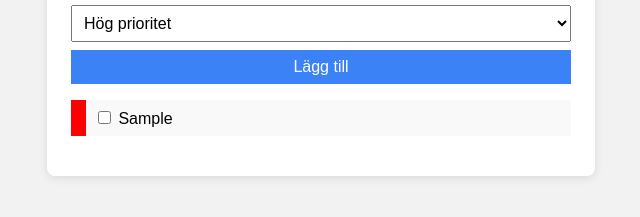
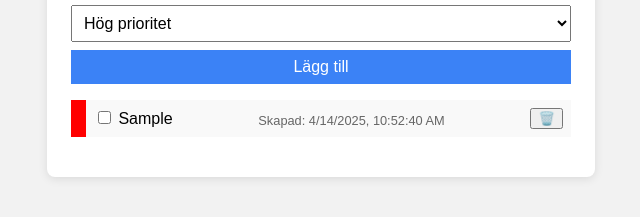
Before and after one commit to nathalievaster/todo-list, a website built with Vite: page index.html in a window 1280 px wide. Both pictures are taken after typing "Sample" into the empty fields and a click on the button "Lägg till". Shown: the part 177-394 px from the top of the page, without its empty margins (319-959 px from the left). Built offline with nearby package versions, Linux system fonts and the light colour scheme.

Commit message:
text för skapad, slutförd och ta bort

```diff
--- a/src/main.ts
+++ b/src/main.ts
@@ -2,6 +2,8 @@ interface Todo {
   task: string;
   completed: boolean;
   priority: 1 | 2 | 3;
+  createdAt: string;
+  completedAt?: string;
 }
 
 class TodoList {
@@ -22,7 +24,8 @@ class TodoList {
     const newTodo: Todo = {
       task: task.trim(),      // Tar bort onödiga mellanslag i början/slutet
       completed: false,       // Alla nya todos är inte klara från början
-      priority: priority as 1 | 2 | 3 // Typecastar till exakt 1, 2 eller 3
+      priority: priority as 1 | 2 | 3, // Typecastar till exakt 1, 2 eller 3
+      createdAt: new Date().toISOString() // Lägg till skapad-datum
     };
 
     // Lägg till det nya todo-objektet i todos-arrayen
@@ -35,22 +38,35 @@ class TodoList {
     return true;
   }
 
-
-   // Metod för att markera en todo som "klar"
-   markTodoCompleted(index: number): void {
+  // Metod för att markera en todo som "klar"
+  markTodoCompleted(index: number): void {
     // Kontrollera att indexet är inom giltigt intervall (inte utanför arrayen)
     if (index >= 0 && index < this.todos.length) {
       // Sätt "completed" till true för vald todo
       this.todos[index].completed = true;
-
+      this.todos[index].completedAt = new Date().toISOString(); // Spara datum den markerades som klar
       // Spara uppdaterad lista till localStorage
       this.saveToLocalStorage();
     }
   }
 
-  // Returnerar alla todos i listan
+  // Metod för att redigera en todo
+  editTodo(index: number, newTask: string): void {
+    if (newTask.trim()) {
+      this.todos[index].task = newTask.trim();
+      this.saveToLocalStorage();
+    }
+  }
+
+  // Metod för att ta bort en todo
+  deleteTodo(index: number): void {
+    this.todos.splice(index, 1);
+    this.saveToLocalStorage();
+  }
+
+  // Returnerar alla todos i listan (sorterade efter prioritet)
   getTodos(): Todo[] {
-    return this.todos;
+    return this.todos.slice().sort((a, b) => a.priority - b.priority);
   }
 
   // Sparar todos till webbläsarens localStorage
@@ -125,7 +141,37 @@ function renderTodos() {
     // Lägg checkbox och text i etiketten
     label.appendChild(checkbox);
     label.append(" " + todo.task);
+
+    // Skapa <small>-element som visar när uppgiften skapades
+    const createdAt = document.createElement("small");
+    createdAt.textContent = `Skapad: ${new Date(todo.createdAt).toLocaleString()}`;
+
+    // Om uppgiften är klar, visa även när
+    const completedAt = document.createElement("small");
+    if (todo.completed && todo.completedAt) {
+      completedAt.textContent = `Klar: ${new Date(todo.completedAt).toLocaleString()}`;
+    }
+
+    // Skapa knapp för borttagning
+    const deleteBtn = document.createElement("button");
+    deleteBtn.textContent = "🗑️";
+    deleteBtn.addEventListener("click", () => {
+      if (confirm("Vill du ta bort uppgiften?")) {
+        todoList.deleteTodo(index);
+        renderTodos();
+      }
+    });
+
     li.appendChild(label); // Lägg etiketten i <li>
+    li.appendChild(document.createElement("br"));
+    li.appendChild(createdAt);
+    if (todo.completedAt) {
+      li.appendChild(document.createElement("br"));
+      li.appendChild(completedAt);
+    }
+    li.appendChild(document.createElement("br"));
+    li.appendChild(deleteBtn);
+
     list.appendChild(li); // Lägg till <li> i todo-listan i DOM
   });
 }
--- a/src/style.css
+++ b/src/style.css
@@ -77,3 +77,10 @@ li[data-priority="3"] {
   color: red;
   text-align: center;
 }
+
+li small {
+  display: block;
+  font-size: 0.8rem;
+  color: #666;
+  margin-top: 0.25rem;
+}
```
